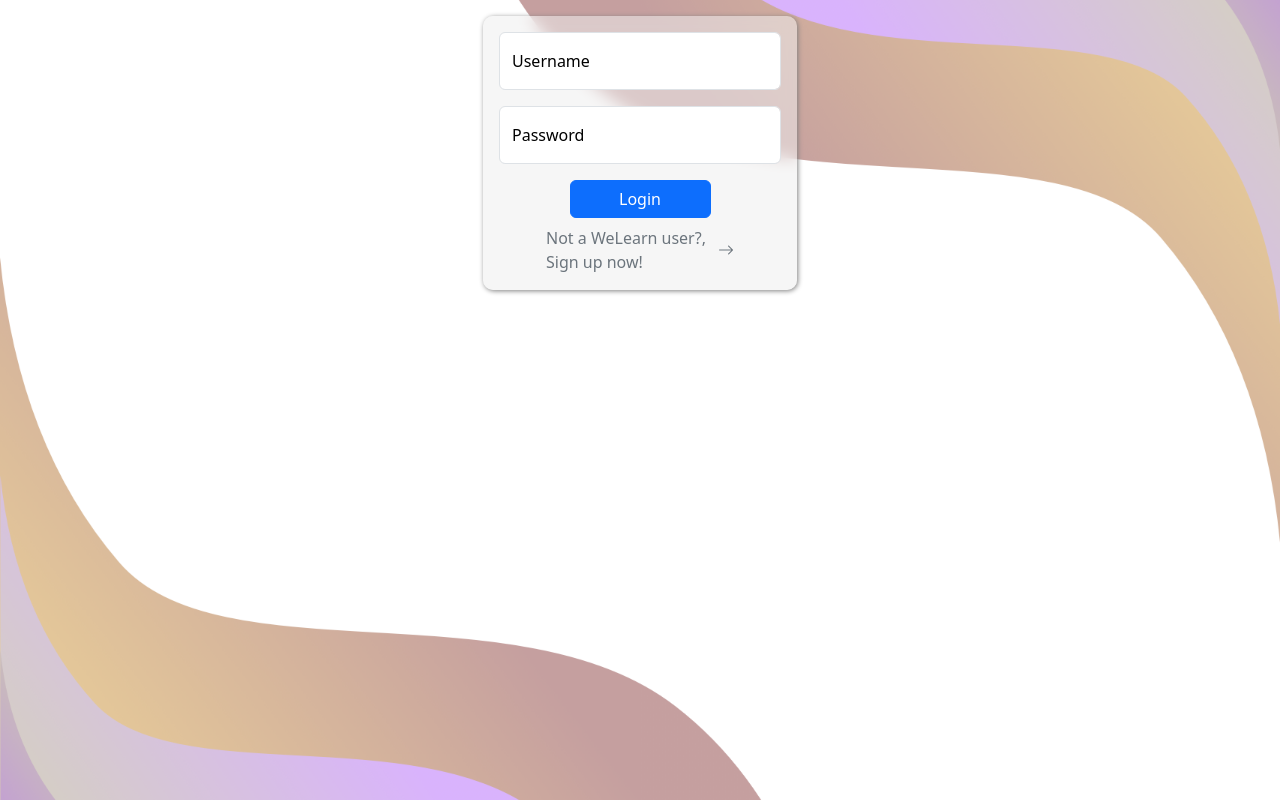
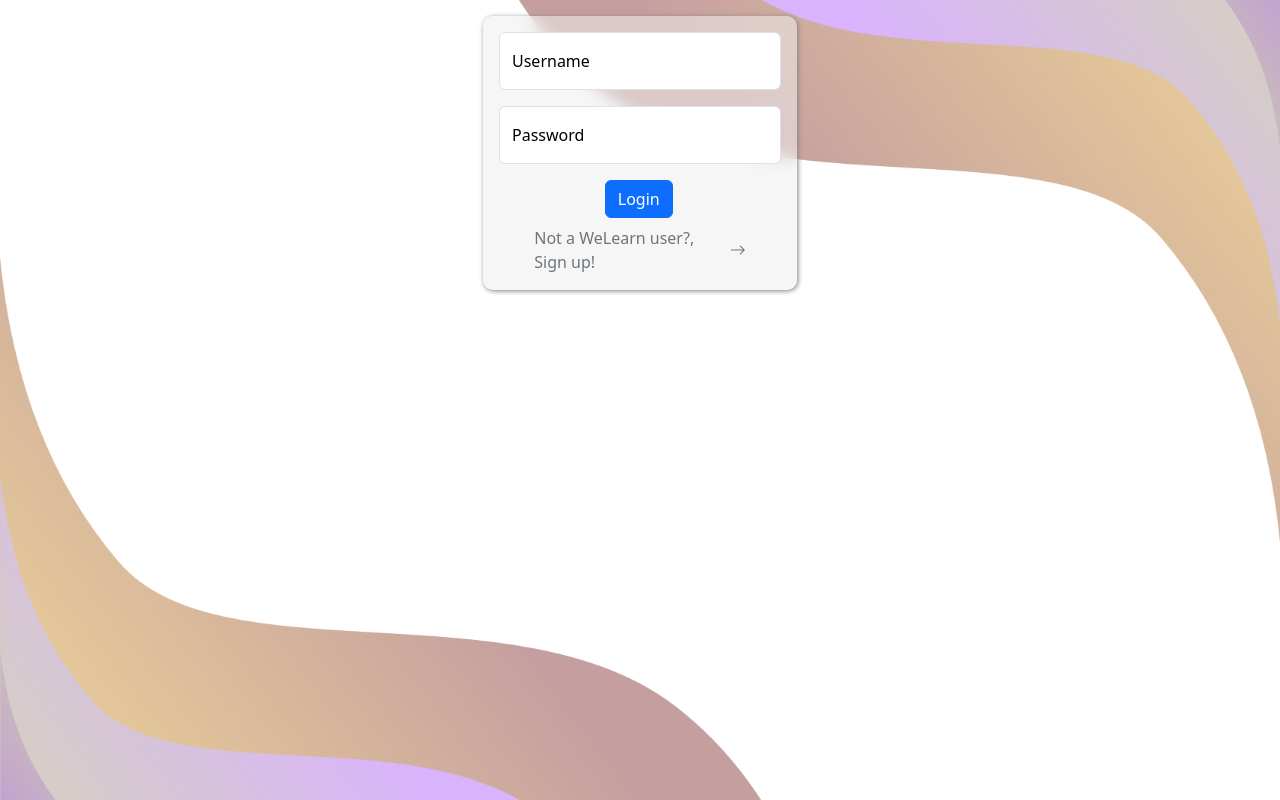
Before and after one commit to praneshwarc/welearn, a Django app: page /login/ in a window 1280 px wide. Shown: the part 58-858 px from the top of the page. Run offline with Django 4.2, Linux system fonts and the light colour scheme; some libraries are stand-ins or nearby versions.

Commit message:
Sign up validation issues

```diff
--- a/welearn/forms.py
+++ b/welearn/forms.py
@@ -1,4 +1,6 @@
 from django import forms
+from django.core.exceptions import ValidationError
+
 from .models import Course, WeUser, Option, Module
 from django import forms
 from django.forms import inlineformset_factory
@@ -51,6 +53,16 @@ class SignUpForm(forms.ModelForm):
             'last_name': forms.TextInput(attrs={'class': 'form-control', 'placeholder': 'Last Name'}),
             'is_tutor': forms.CheckboxInput(attrs={'class': 'form-check-input'})
         }
+
+    def clean_password(self):
+        password = self.cleaned_data.get('password')
+
+        if not any(char.isdigit() for char in password):
+            raise ValidationError('Password must contain at least 1 digit.')
+        if len(password) < 8:
+            raise ValidationError('Password must be at least 8 characters long.')
+
+        return password
 
 
 class LoginForm(forms.Form):
--- a/welearn/templates/loginpage.html
+++ b/welearn/templates/loginpage.html
@@ -25,13 +25,13 @@
                             {{ error_message }}
                         </div>
                     {% endif %}
-                    <div class="d-grid gap-2 col-6 mx-auto mb-2">
+                    <div class="mx-auto mb-2 w-25">
                         <input class="btn btn-primary" type="submit" value="Login">
                     </div>
-                    <div class="d-grid col-8 mx-auto">
+                    <div class="mx-auto w-75">
                         <a class="icon-link link-secondary text-decoration-none icon-link-hover" href="/signup">
-                        Not a WeLearn user?, Sign up now!
-                        <i class="bi-arrow-right"></i>
+                            Not a WeLearn user?, Sign up!
+                            <i class="bi-arrow-right"></i>
                         </a>
                     </div>
                 </form>
--- a/welearn/views.py
+++ b/welearn/views.py
@@ -295,7 +295,7 @@ def sign_up(request):
                                               last_name=form.cleaned_data['last_name'])
             return redirect('welearn:login')
         else:
-            return render(request, 'signup.html', {'signup_form': form, 'error_message': form.errors[0]})
+            return render(request, 'signup.html', {'signup_form': form, 'error_message': form.errors})
     else:
         form = SignUpForm()
         return render(request, 'signup.html', {'signup_form': form})
```
Also changed, not shown: welearn/templates/signup.html (+5 -5 lines), db.sqlite3.
